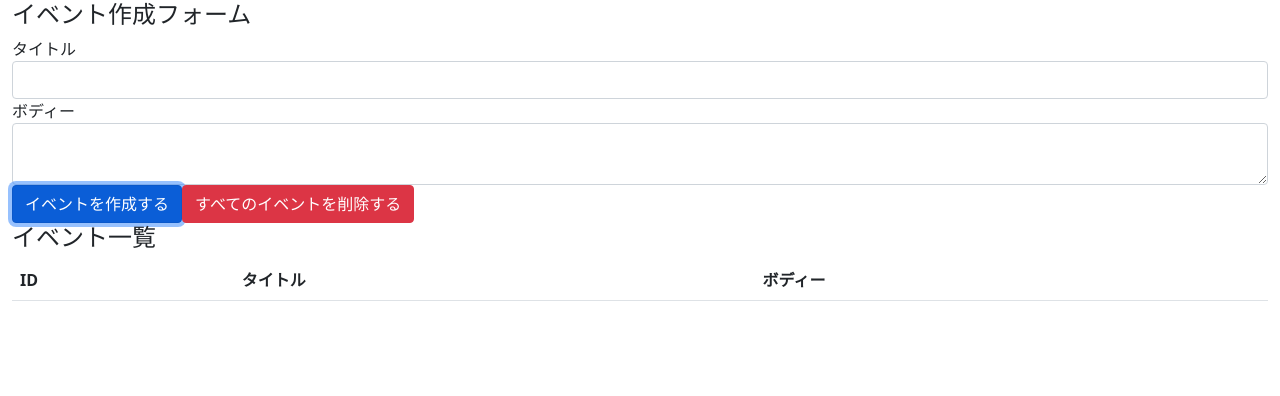
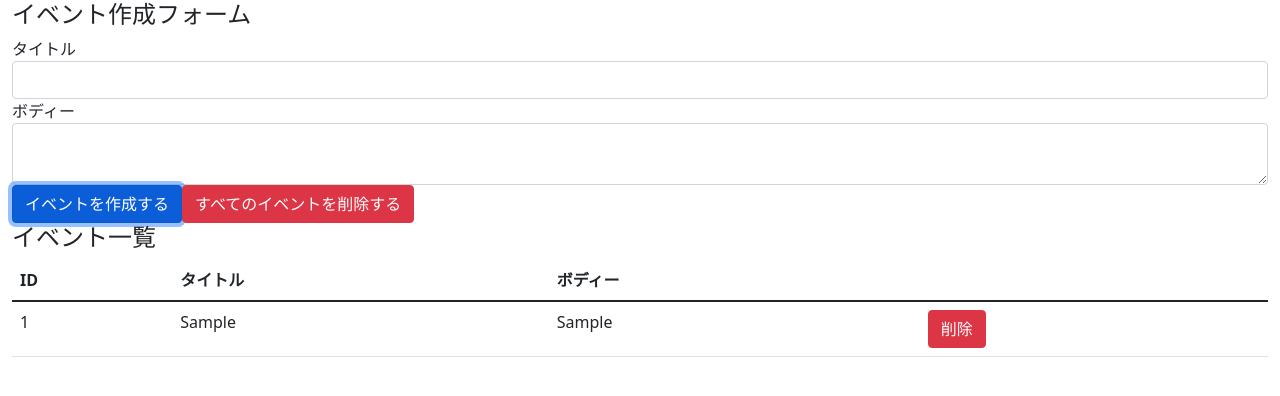
Before and after one commit to sy-19/react-hooks-101, a React (Create React App) app: page / in a window 1280 px wide. Both pictures are taken after typing "Sample", "Sample" into the empty fields and a click on the button "イベントを作成する". Shown: the top 396 px of the page. Built offline with nearby package versions, Linux system fonts and the light colour scheme.

Commit message:
display events, refactor and implemment remove event button

```diff
--- a/src/components/App.js
+++ b/src/components/App.js
@@ -1,6 +1,7 @@
 import "bootstrap/dist/css/bootstrap.min.css";
 import React, { useReducer, useState } from "react";
 import reducer from '../reducers';
+import Event from "./event";
 
 const App = () => {
   const [state, dispatch] = useReducer(reducer, [])
@@ -48,6 +49,7 @@ const App = () => {
             </tr>
           </thead>
           <tbody>
+            { state.map((event, index) => (<Event key={index} event={event} dispatch={dispatch}/>))}
 
           </tbody>
         </table>
--- /dev/null
+++ b/src/components/event.js
@@ -0,0 +1,16 @@
+import React from "react";
+const Event = ({ dispatch, event }) => {
+      const id = event.id
+      const handleClickDeleteButton = () => {
+        dispatch({type: 'DELETE_EVENT', id:id})
+      }
+      return (
+        <tr>
+         <td>{event.id}</td>
+         <td>{event.title}</td>
+         <td>{event.body}</td>
+         <td><button type="button" className="btn btn-danger" onClick={handleClickDeleteButton}>削除</button></td>
+        </tr>)
+}
+
+export default Event
--- a/src/reducers/index.js
+++ b/src/reducers/index.js
@@ -30,7 +30,7 @@ const events = (state = [], action) => {
             let id = length === 0 ? 1:state[length - 1].id + 1
             return [...state, { id, ...event}]
         case 'DELETE_EVENT':
-            return state
+            return state.filter(event => event.id !== action.id)
         case 'DELETE_ALL_EVENTS':
             return []
         default:
```
